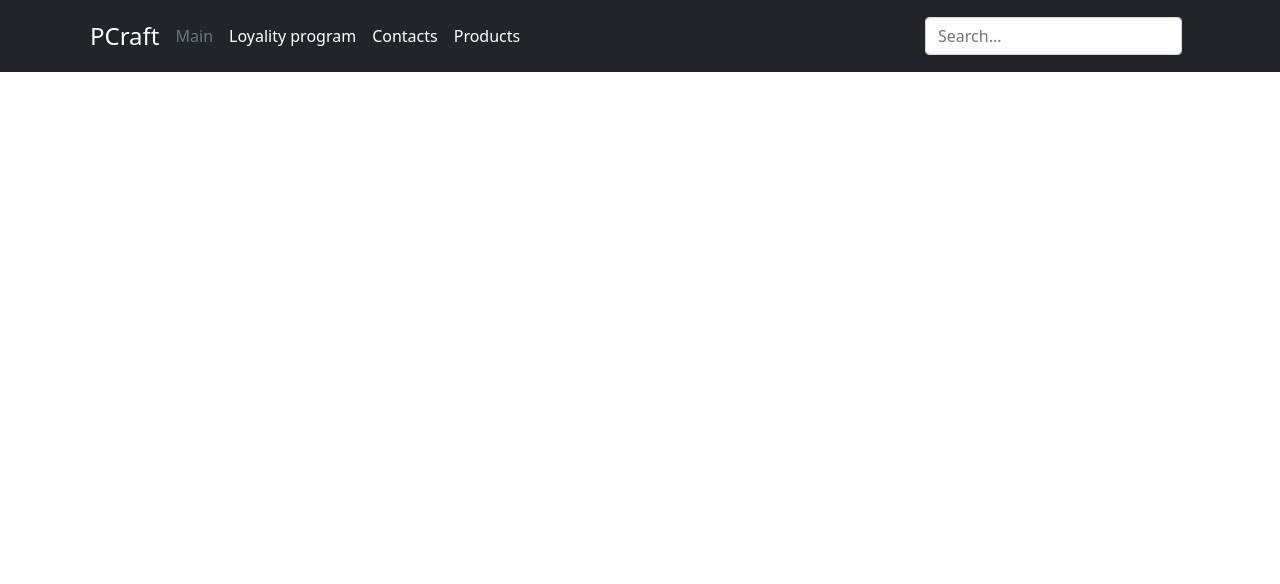
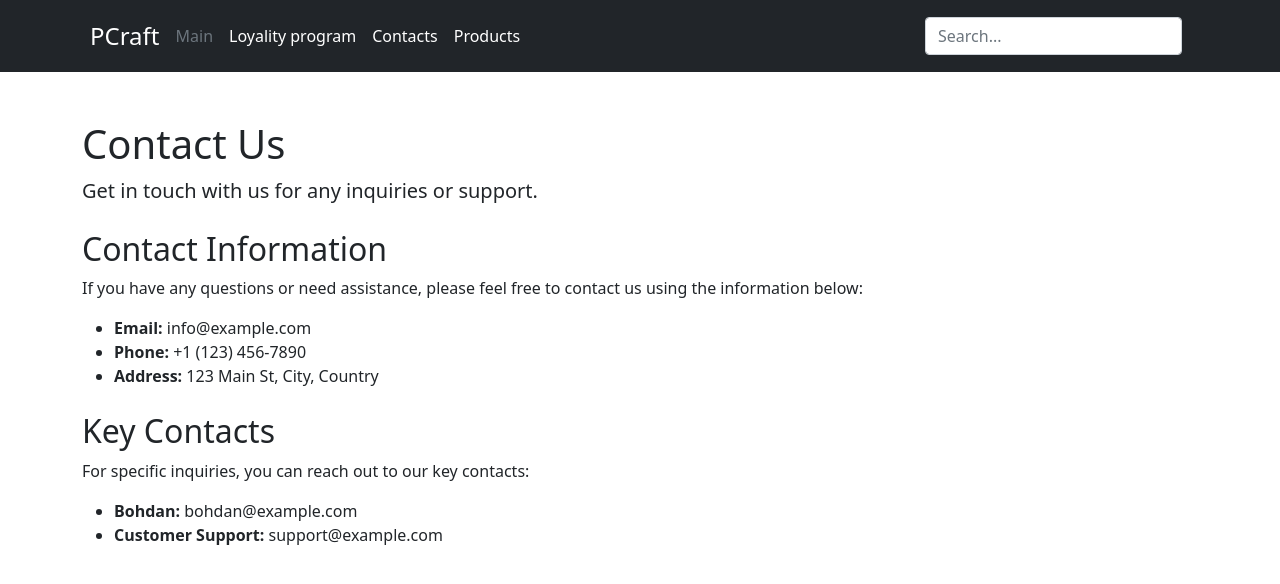
Before and after one commit to ChadCoder39/Computer-components-website-Flask, a Flask app: page /contacts in a window 1280 px wide. Shown: the top 584 px of the page. Run offline with Flask 3, Linux system fonts and the light colour scheme.

Commit message:
Contacts and Loyalty base pages created

```diff
--- a/main.py
+++ b/main.py
@@ -1,4 +1,4 @@
-from flask import Flask, redirect
+from flask import Flask, redirect, request, jsonify
 
 
 app = Flask(__name__)
--- a/templates/contacts.html
+++ b/templates/contacts.html
@@ -1 +1,27 @@
-{% extends "base.html" %}
+{% extends 'base.html' %}
+
+{% block app_title %}Contacts{% endblock %}
+
+{% block body %}
+    <div class="container">
+        <h1 class="mt-5">Contact Us</h1>
+        <p class="lead">Get in touch with us for any inquiries or support.</p>
+        <div class="mt-4">
+            <h2>Contact Information</h2>
+            <p>If you have any questions or need assistance, please feel free to contact us using the information below:</p>
+            <ul>
+                <li><strong>Email:</strong> info@example.com</li>
+                <li><strong>Phone:</strong> +1 (123) 456-7890</li>
+                <li><strong>Address:</strong> 123 Main St, City, Country</li>
+            </ul>
+        </div>
+        <div class="mt-4">
+            <h2>Key Contacts</h2>
+            <p>For specific inquiries, you can reach out to our key contacts:</p>
+            <ul>
+                <li><strong>Bohdan:</strong> bohdan@example.com</li>
+                <li><strong>Customer Support:</strong> support@example.com</li>
+            </ul>
+        </div>
+    </div>
+{% endblock %}
```
Also changed, not shown: templates/loyalty_program.html (+27 -1 lines).
